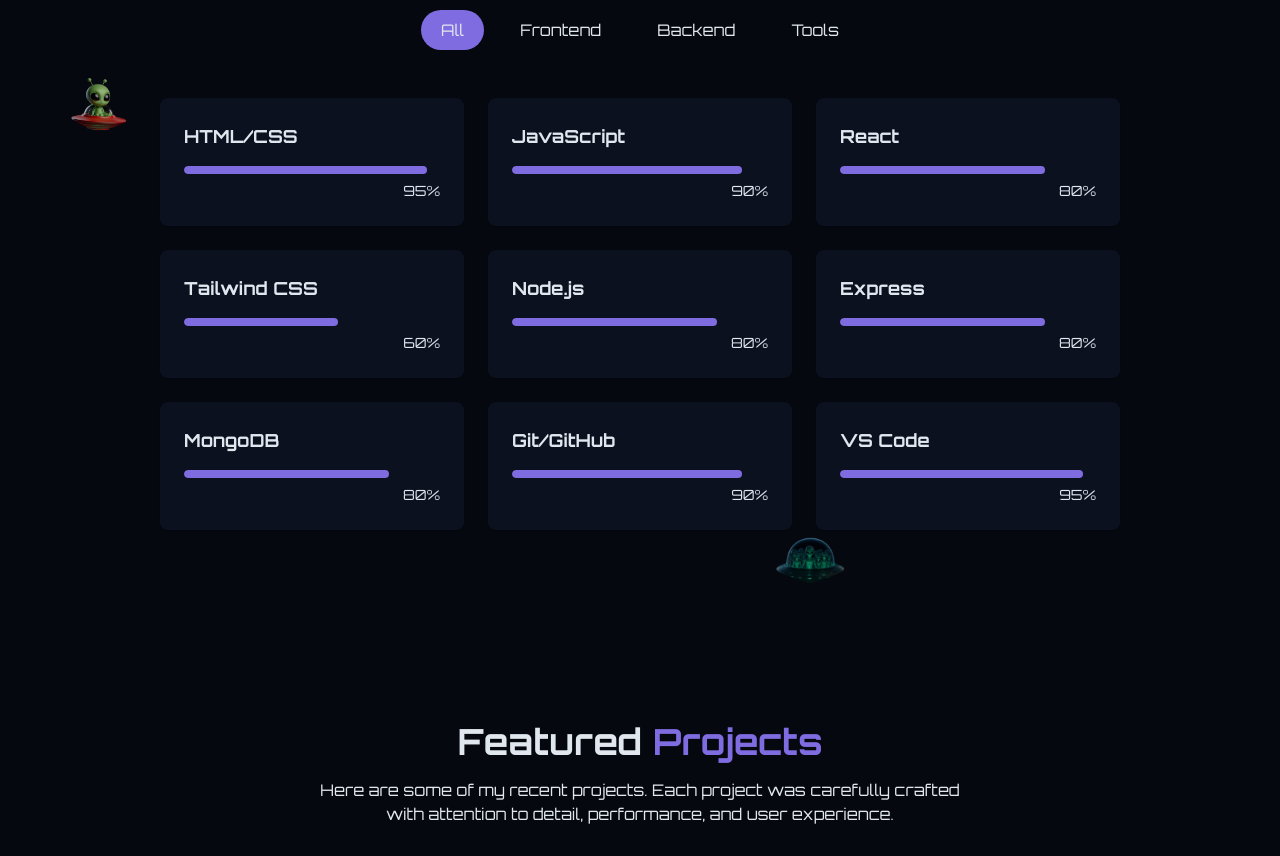
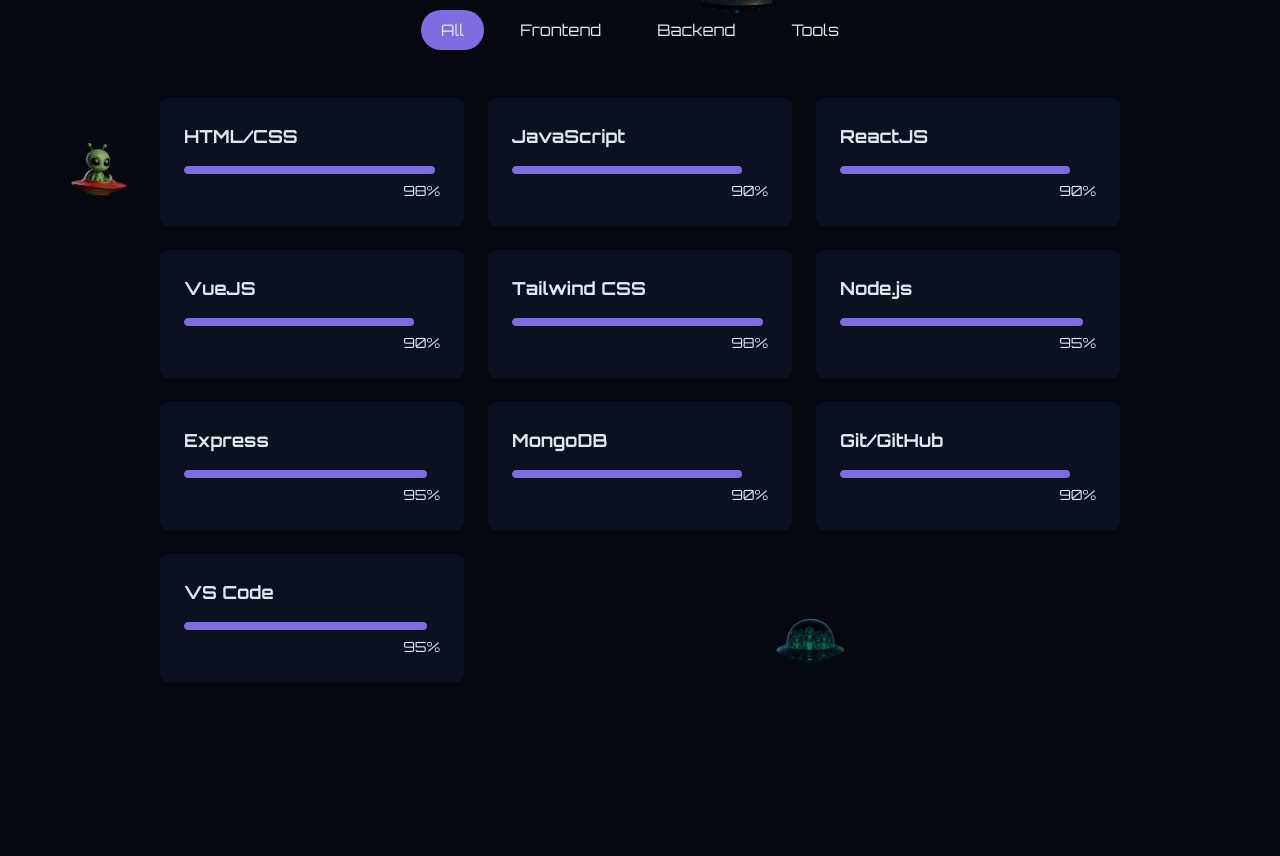
Before and after one commit to mishraRj/My_Portfolio, a React (Vite) app: page / in a window 1280 px wide. Shown: the part 1780-2636 px from the top of the page. Built offline with nearby package versions, Linux system fonts and the light colour scheme.

Commit message:
Updated Myself

```diff
--- a/src/components/SkillsSection.jsx
+++ b/src/components/SkillsSection.jsx
@@ -3,15 +3,16 @@
 
 const skills = [
   // Frontend
-  { name: "HTML/CSS", level: 95, category: "frontend" },
+  { name: "HTML/CSS", level: 98, category: "frontend" },
   { name: "JavaScript", level: 90, category: "frontend" },
-  { name: "React", level: 80, category: "frontend" },
-  { name: "Tailwind CSS", level: 60, category: "frontend" },
+  { name: "ReactJS", level: 90, category: "frontend" },
+  { name: "VueJS", level: 90, category: "frontend" },
+  { name: "Tailwind CSS", level: 98, category: "frontend" },
 
   // Backend
-  { name: "Node.js", level: 80, category: "backend" },
-  { name: "Express", level: 80, category: "backend" },
-  { name: "MongoDB", level: 80, category: "backend" },
+  { name: "Node.js", level: 95, category: "backend" },
+  { name: "Express", level: 95, category: "backend" },
+  { name: "MongoDB", level: 90, category: "backend" },
   // Tools
   { name: "Git/GitHub", level: 90, category: "tools" },
   { name: "VS Code", level: 95, category: "tools" },
@@ -23,7 +24,7 @@
   const [activeCategory, setActiveCategory] = useState("all");
 
   const filteredSkills = skills.filter(
-    skill => activeCategory === "all" || skill.category === activeCategory
+    skill => activeCategory === "all" || skill.category === activeCategory,
   );
   return (
     <section id="skills" className="py-24 px-4 relative bg-secondary/30">
@@ -41,7 +42,7 @@
                 "px-5 py-2 rounded-full transition-colors duration-300 capitalize",
                 activeCategory === category
                   ? "bg-primary text-primary-foreground"
-                  : "bg-secondary/70 text-forefround hover:bd-secondary"
+                  : "bg-secondary/70 text-forefround hover:bd-secondary",
               )}>
               {category}
             </button>
```
Also changed, not shown: src/assets/me.webp.
